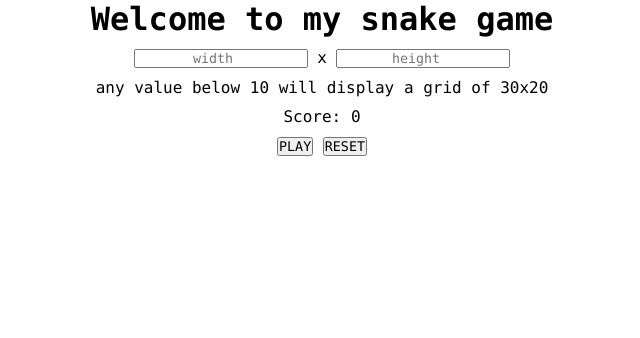
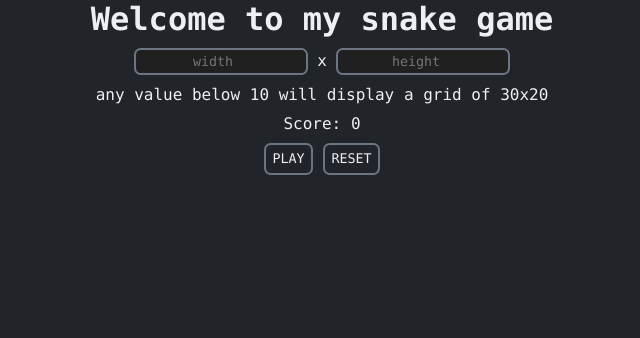
Before and after one commit to BOAScripts/SnakeGame-JS-Canvas, a plain HTML site: page index.html in a window 1280 px wide. Shown: the whole page, without its empty margins (318-958 px from the left). Drawn offline with Linux system fonts and the light colour scheme.

Commit message:
Set Dark mode

```diff
--- a/src/styles.css
+++ b/src/styles.css
@@ -20,3 +20,66 @@ section {
     margin: 0;
     padding: 0;
 }
+
+/*
+Define colors theme
+*/
+:root {
+    --bg-color: rgba(32,32,32, 1);
+    --text-color: rgba(238,239,242, 1);
+    --text-soft-color: rgba(238,239,241, 1);
+    --text-strong-color: rgba(187,187,187, 1);
+    --subtle-color: rgba(33,37,42, 1);
+    --border-color: rgba(108,118,131, 1);
+    --shadow-color: rgba(0,0,0, 1);
+    --input-color: rgba(28,28,28, 1);
+    --outline-color: rgba(78,162,159, 1);
+    --mark-color: rgba(104,208,205, 0.16);
+    --special-color: rgba(104,208,205, 1);
+    --special-bg-color: rgba(33,74,72, 1);
+    --special-text-color: rgba(228,242,242, 1);
+    --special-shadow-color: rgba(0,0,0, 1);
+    --special-mark-color: rgba(228,242,242, 0.16);
+    --light-color: rgba(125,247,243, 1);
+    --dark-color: rgba(13,59,58, 1);
+}
+body {
+    font-family: "Baloo 2", "Lucida Console", "Courier New", monospace;
+    text-align: center;
+    background-color: var(--subtle-color);
+    color: var(--text-color);
+}
+
+button {
+    padding: 0.5em;
+    border-radius: 0.5em;
+    font-weight: 550;
+    cursor: pointer;
+    display: inline-block;
+    box-sizing: border-box;
+    border-style: solid;
+    border-color: var(--border-color);
+    background-color: var(--subtle-color);
+    color: var(--text-color);
+}
+button:hover,
+button:focus {
+    outline: none;
+    background-color: var(--mark-color);
+    border-color: var(--outline-color);
+}
+
+input {
+    height: 2em;
+    border-radius: 0.5em;
+    background-color: var(--bg-color);
+    color: var(--text-color);
+    border-style: solid;
+    border-color: var(--border-color);
+    text-align: center;
+}
+input:active,
+input:focus {
+    outline: none;
+    border-color: var(--outline-color);
+}
```
